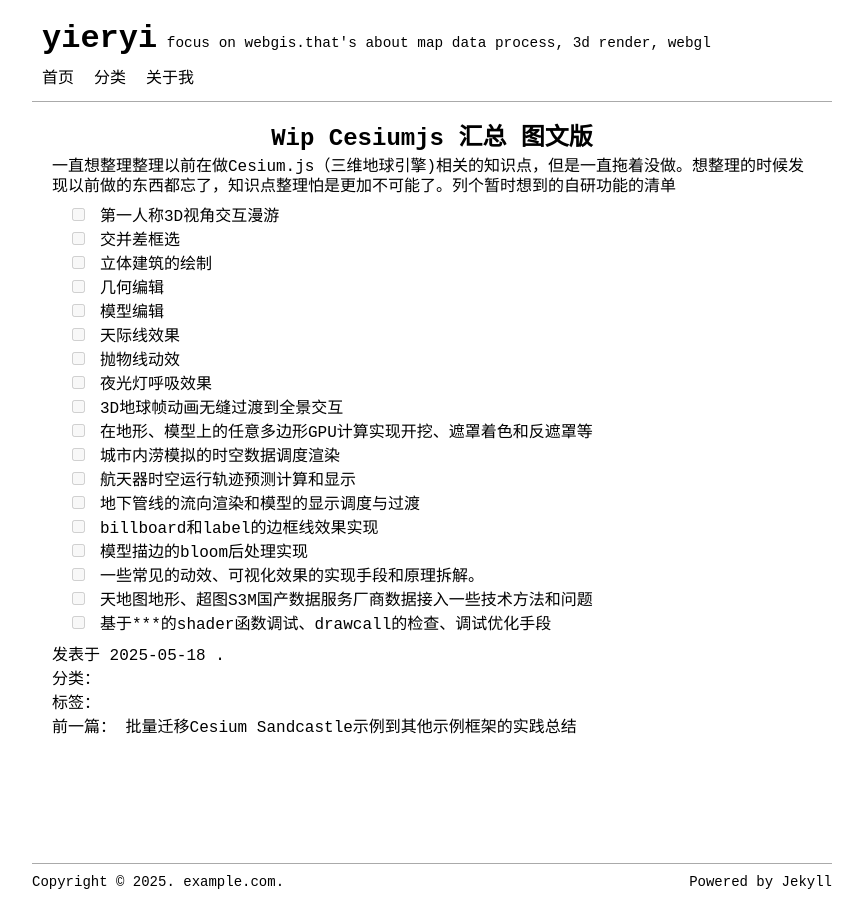
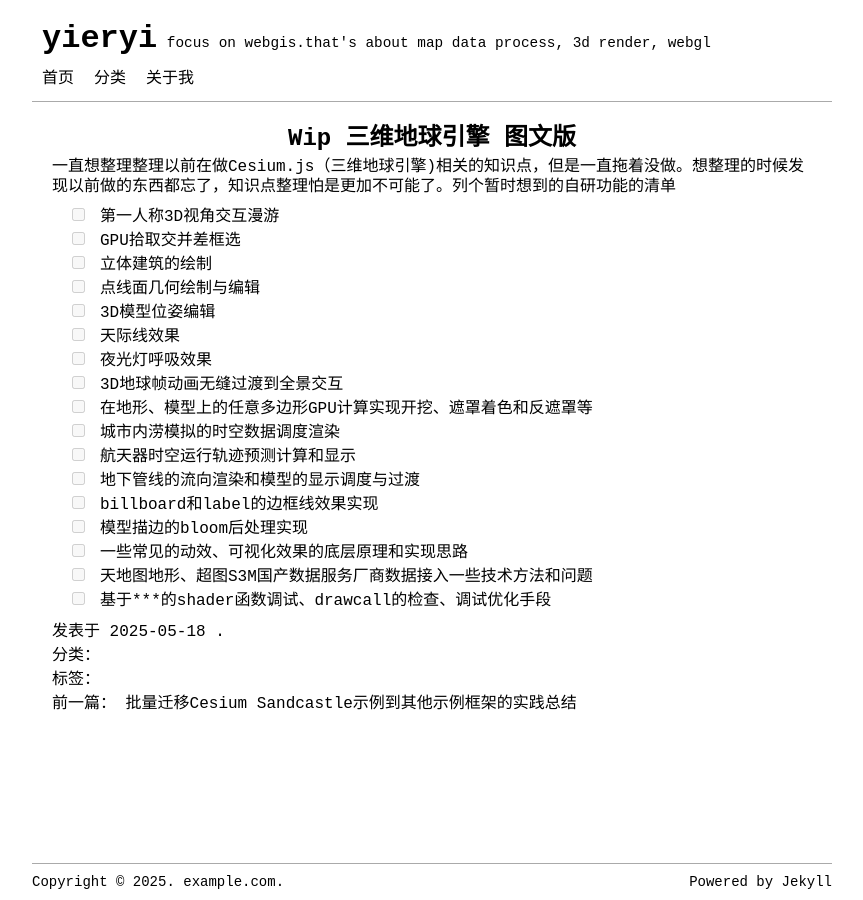
Before and after one commit to yieryi/yieryi.github.com, a Jekyll site: the page built from _posts/Cesium/2025-05-18-wip-三维地球引擎-图文版.md, in a window 1280 px wide. Shown: the whole page, without its empty margins (208-1071 px from the left). Built offline with Jekyll 4.4.1, drawn with Linux system fonts in a browser that asks for light colours; our own code applies the rules of GitHub Pages for plain Markdown files.

Commit message:
wip:清单措辞调整

```diff
--- a/_posts/Cesium/2025-05-18-WIP-cesiumjs-汇总-图文版.md
+++ b/_posts/Cesium/2025-05-18-wip-三维地球引擎-图文版.md
@@ -1,12 +1,11 @@
 一直想整理整理以前在做Cesium.js（三维地球引擎)相关的知识点，但是一直拖着没做。想整理的时候发现以前做的东西都忘了，知识点整理怕是更加不可能了。列个暂时想到的自研功能的清单
 
 - [ ] 第一人称3D视角交互漫游
-- [ ] 交并差框选
+- [ ] GPU拾取交并差框选
 - [ ] 立体建筑的绘制
-- [ ] 几何编辑
-- [ ] 模型编辑
+- [ ] 点线面几何绘制与编辑
+- [ ] 3D模型位姿编辑
 - [ ] 天际线效果
-- [ ] 抛物线动效
 - [ ] 夜光灯呼吸效果
 - [ ] 3D地球帧动画无缝过渡到全景交互
 - [ ] 在地形、模型上的任意多边形GPU计算实现开挖、遮罩着色和反遮罩等
@@ -15,6 +14,6 @@
 - [ ] 地下管线的流向渲染和模型的显示调度与过渡
 - [ ] billboard和label的边框线效果实现
 - [ ] 模型描边的bloom后处理实现
-- [ ] 一些常见的动效、可视化效果的实现手段和原理拆解。
+- [ ] 一些常见的动效、可视化效果的底层原理和实现思路
 - [ ] 天地图地形、超图S3M国产数据服务厂商数据接入一些技术方法和问题
 - [ ] 基于***的shader函数调试、drawcall的检查、调试优化手段
```
